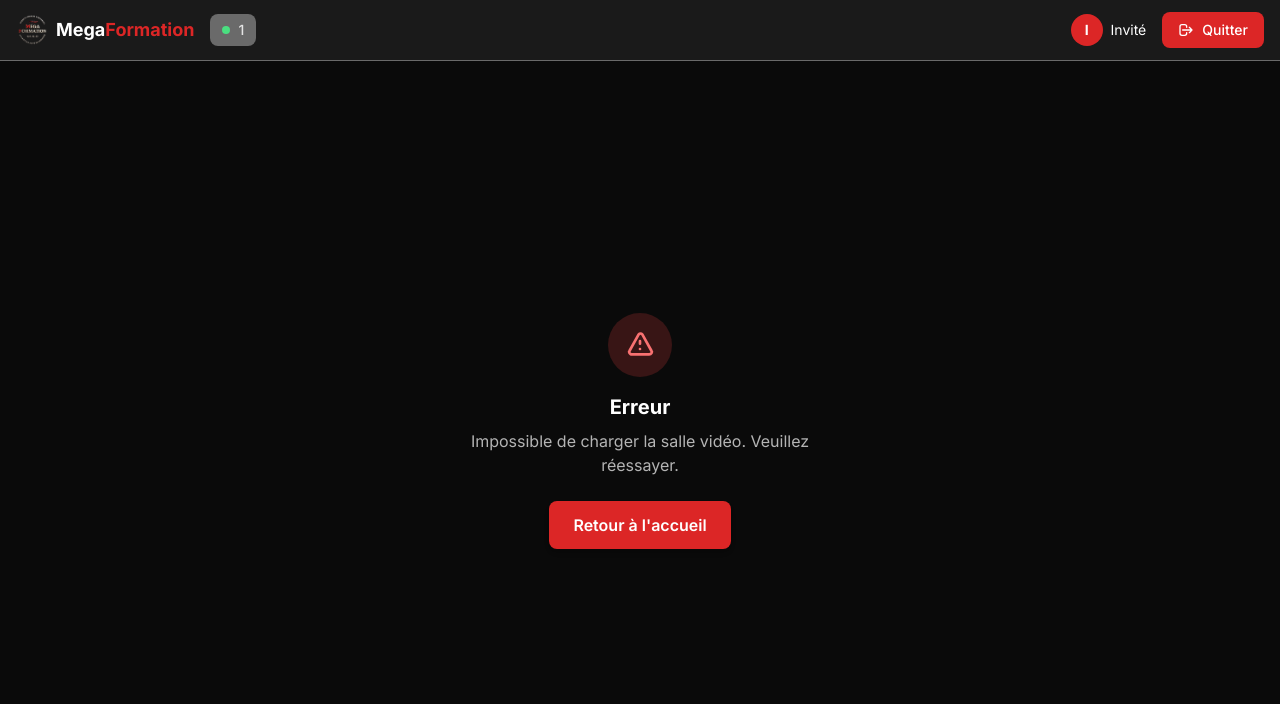
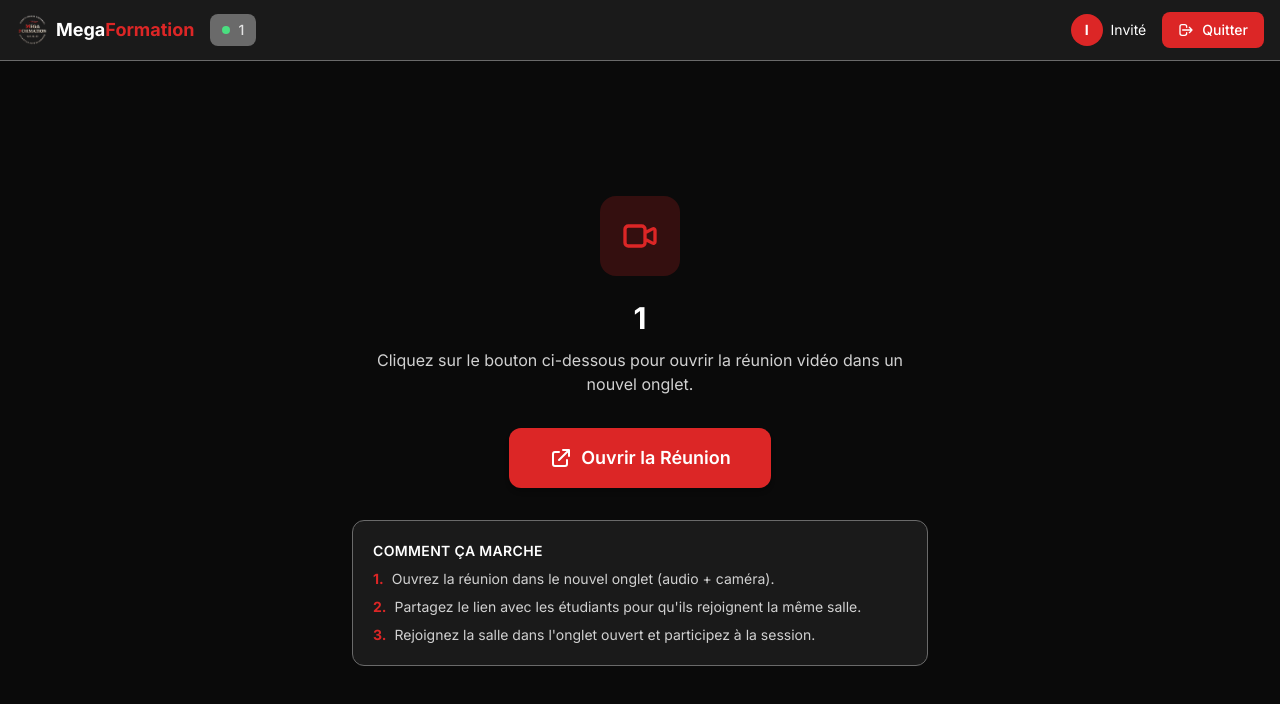
Before and after one commit to jilani852/megaformation, a React (Vite) app in the folder frontend/: page /session/1 in a window 1280 px wide. Shown: the top 704 px of the page. Built offline with nearby package versions, Linux system fonts and the light colour scheme; no server answers; the HTML template or start-up script is replaced by a standard one.

Commit message:
Open Jitsi meeting in new tab to bypass 5-min embed limit

```diff
--- a/frontend/src/pages/VideoRoom.jsx
+++ b/frontend/src/pages/VideoRoom.jsx
@@ -5,112 +5,25 @@ function VideoRoom() {
   const { code } = useParams();
   const location = useLocation();
   const navigate = useNavigate();
-  const jitsiContainerRef = useRef(null);
-  const jitsiApiRef = useRef(null);
   const mediaRecorderRef = useRef(null);
   const chunksRef = useRef([]);
   const streamsRef = useRef([]);
   const audioContextRef = useRef(null);
   const timerRef = useRef(null);
   const hadAudioRef = useRef(true);
-  const [loading, setLoading] = useState(true);
-  const [error, setError] = useState('');
   const [isRecording, setIsRecording] = useState(false);
   const [recordingTime, setRecordingTime] = useState(0);
   const [recordingError, setRecordingError] = useState('');
   const [showRecordingHint, setShowRecordingHint] = useState(false);
-  const [recordingHadAudio, setRecordingHadAudio] = useState(true);
 
   const userName = location.state?.userName || 'Invité';
   const sessionName = location.state?.sessionName || code;
   const isTeacher = location.state?.isTeacher === true;
 
+  const roomName = `MegaFormation-${code}`;
+  const meetingUrl = `https://meet.jit.si/${roomName}#userInfo.displayName=${encodeURIComponent(JSON.stringify(userName))}`;
+
   useEffect(() => {
-    const loadJitsiScript = () => {
-      return new Promise((resolve, reject) => {
-        if (document.getElementById('jitsi-script')) {
-          resolve();
-          return;
-        }
-        const script = document.createElement('script');
-        script.id = 'jitsi-script';
-        script.src = 'https://meet.jit.si/external_api.js';
-        script.async = true;
-        script.onload = resolve;
-        script.onerror = reject;
-        document.head.appendChild(script);
-      });
-    };
-
-    const initJitsi = async () => {
-      try {
-        await loadJitsiScript();
-
-        if (jitsiApiRef.current) {
-          jitsiApiRef.current.dispose();
-        }
-
-        const domain = 'meet.jit.si';
-        const roomName = `MegaFormation-${code}`;
-
-        const options = {
-          roomName,
-          width: '100%',
-          height: '100%',
-          parentNode: jitsiContainerRef.current,
-          userInfo: {
-            displayName: userName,
-          },
-          configOverwrite: {
-            startWithAudioMuted: false,
-            startWithVideoMuted: false,
-            prejoinPageEnabled: false,
-            disableDeepLinking: true,
-            defaultLanguage: 'fr',
-            enableNoiseSuppression: true,
-            enableEchoCancellation: true,
-            micDeviceId: null,
-            toolbarButtons: [
-              'microphone', 'camera', 'desktop', 'chat',
-              'raisehand', 'participants', 'tileview',
-              'fullscreen', 'hangup', 'settings',
-            ],
-          },
-          interfaceConfigOverwrite: {
-            filmStripOnly: false,
-            SHOW_JITSI_WATERMARK: false,
-            SHOW_WATERMARK_FOR_GUESTS: false,
-            SHOW_BRAND_WATERMARK: false,
-            DEFAULT_BACKGROUND: '#1a1a1a',
-            TOOLBAR_ALWAYS_VISIBLE: true,
-            DISABLE_JOIN_LEAVE_NOTIFICATIONS: false,
-            SHOW_CHROME_EXTENSION_BANNER: false,
-            FILM_STRIP_MAX_HEIGHT: 120,
-            TILE_VIEW_MAX_COLUMNS: 4,
-          },
-        };
-
-        const api = new window.JitsiMeetExternalAPI(domain, options);
-        jitsiApiRef.current = api;
-
-        api.addEventListener('readyToClose', () => {
-          navigate('/');
-        });
-
-        api.addEventListener('participantJoined', (participant) => {
-          console.log('Participant joined:', participant);
-        });
-
-        setLoading(false);
-      } catch (err) {
-        console.error('Jitsi error:', err);
-        setError('Impossible de charger la salle vidéo. Veuillez réessayer.');
-        setLoading(false);
-      }
-    };
-
-    initJitsi();
-
     return () => {
       if (timerRef.current) {
         clearInterval(timerRef.current);
@@ -123,19 +36,15 @@ function VideoRoom() {
         stream.getTracks().forEach((t) => t.stop());
       });
       streamsRef.current = [];
-      if (jitsiApiRef.current) {
-        jitsiApiRef.current.dispose();
-        jitsiApiRef.current = null;
-      }
     };
-  }, [code, userName, navigate]);
+  }, []);
+
+  const handleOpenMeeting = () => {
+    window.open(meetingUrl, '_blank', 'noopener,noreferrer');
+  };
 
   const handleLeave = () => {
     if (isRecording) stopRecording();
-    if (jitsiApiRef.current) {
-      jitsiApiRef.current.dispose();
-      jitsiApiRef.current = null;
-    }
     navigate('/');
   };
 
@@ -164,7 +73,6 @@ function VideoRoom() {
   const startRecording = async () => {
     setRecordingError('');
     setShowRecordingHint(true);
-    setRecordingHadAudio(true);
     hadAudioRef.current = true;
     try {
       if (!navigator.mediaDevices || !navigator.mediaDevices.getUserMedia) {
@@ -216,7 +124,6 @@ function VideoRoom() {
           }
 
           recordingStream = new MediaStream(finalTracks);
-          setRecordingHadAudio(hasAudio);
           hadAudioRef.current = hasAudio;
 
           screenStream.getVideoTracks()[0].addEventListener('ended', () => {
@@ -245,7 +152,6 @@ function VideoRoom() {
         });
         tracks.push(userStream);
         recordingStream = userStream;
-        setRecordingHadAudio(true);
         hadAudioRef.current = true;
       }
 
@@ -278,7 +184,7 @@ function VideoRoom() {
         cleanupRecordingStreams();
         if (!hadAudioRef.current) {
           setRecordingError(
-            'Vidéo téléchargée mais AUCUN son capturé. Pour enregistrer le son, lors du partage d\'écran, sélectionnez l\'ONGLET de la réunion et cochez "Partager le son de l\'onglet" (ou activez votre micro).'
+            'Vidéo téléchargée mais AUCUN son capturé. Pour enregistrer le son des autres participants, sélectionnez l\'ONGLET de la réunion Jitsi lors du partage d\'écran et cochez "Partager le son de l\'onglet".'
           );
         }
       };
@@ -390,7 +296,7 @@ function VideoRoom() {
       {showRecordingHint && isRecording && (
         <div className="bg-yellow-900/30 border-b border-yellow-700/30 px-4 py-2 text-yellow-300 text-sm text-center">
           <strong>Astuce audio:</strong> Pour enregistrer le son des autres participants,
-          choisissez l'<strong>onglet de la réunion</strong> dans le partage d'écran
+          sélectionnez l'<strong>onglet de la réunion Jitsi</strong> dans le partage d'écran
           et cochez <strong>"Partager le son de l'onglet"</strong>.
         </div>
       )}
@@ -401,39 +307,61 @@ function VideoRoom() {
         </div>
       )}
 
-      <main className="flex-1 relative">
-        {loading && (
-          <div className="absolute inset-0 flex items-center justify-center bg-dark-900 z-10">
-            <div className="text-center">
-              <div className="animate-spin rounded-full h-16 w-16 border-4 border-primary-500 border-t-transparent mx-auto mb-4"></div>
-              <p className="text-white text-lg font-medium">Connexion à la session...</p>
-              <p className="text-dark-400 text-sm mt-2">Patientez pendant que nous préparons votre salle</p>
-            </div>
+      <main className="flex-1 relative flex items-center justify-center p-6">
+        <div className="max-w-xl w-full text-center">
+          <div className="w-20 h-20 bg-primary-500/20 rounded-2xl flex items-center justify-center mx-auto mb-6">
+            <svg className="w-10 h-10 text-primary-500" fill="none" stroke="currentColor" viewBox="0 0 24 24">
+              <path strokeLinecap="round" strokeLinejoin="round" strokeWidth={2} d="M15 10l4.553-2.276A1 1 0 0121 8.618v6.764a1 1 0 01-1.447.894L15 14M5 18h8a2 2 0 002-2V8a2 2 0 00-2-2H5a2 2 0 00-2 2v8a2 2 0 002 2z" />
+            </svg>
           </div>
-        )}
 
-        {error && (
-          <div className="absolute inset-0 flex items-center justify-center bg-dark-900 z-10">
-            <div className="text-center max-w-md mx-auto p-8">
-              <div className="w-16 h-16 bg-red-500/20 rounded-full flex items-center justify-center mx-auto mb-4">
-                <svg className="w-8 h-8 text-red-400" fill="none" stroke="currentColor" viewBox="0 0 24 24">
-                  <path strokeLinecap="round" strokeLinejoin="round" strokeWidth={2} d="M12 9v2m0 4h.01m-6.938 4h13.856c1.54 0 2.502-1.667 1.732-2.5L13.732 4c-.77-.833-1.964-.833-2.732 0L4.082 16.5c-.77.833.192 2.5 1.732 2.5z" />
-                </svg>
-              </div>
-              <h3 className="text-white text-xl font-bold mb-2">Erreur</h3>
-              <p className="text-dark-400 mb-6">{error}</p>
-              <button onClick={handleLeave} className="btn-primary">
-                Retour à l'accueil
-              </button>
-            </div>
+          <h2 className="text-2xl md:text-3xl font-bold text-white mb-3">
+            {sessionName}
+          </h2>
+          <p className="text-dark-300 mb-8">
+            Cliquez sur le bouton ci-dessous pour ouvrir la réunion vidéo dans un nouvel onglet.
+          </p>
+
+          <button
+            onClick={handleOpenMeeting}
+            className="btn-primary text-lg py-4 px-10 rounded-xl inline-flex items-center justify-center gap-2 mb-8"
+          >
+            <svg className="w-6 h-6" fill="none" stroke="currentColor" viewBox="0 0 24 24">
+              <path strokeLinecap="round" strokeLinejoin="round" strokeWidth={2} d="M10 6H6a2 2 0 00-2 2v10a2 2 0 002 2h10a2 2 0 002-2v-4M14 4h6m0 0v6m0-6L10 14" />
+            </svg>
+            Ouvrir la Réunion
+          </button>
+
+          <div className="bg-dark-800 border border-dark-700 rounded-xl p-5 text-left">
+            <h3 className="text-white font-semibold mb-2 text-sm uppercase tracking-wide">
+              Comment ça marche
+            </h3>
+            <ul className="text-dark-300 text-sm space-y-2">
+              <li className="flex items-start gap-2">
+                <span className="text-primary-500 font-bold">1.</span>
+                Ouvrez la réunion dans le nouvel onglet (audio + caméra).
+              </li>
+              <li className="flex items-start gap-2">
+                <span className="text-primary-500 font-bold">2.</span>
+                Partagez le lien avec les étudiants pour qu'ils rejoignent la même salle.
+              </li>
+              {isTeacher ? (
+                <li className="flex items-start gap-2">
+                  <span className="text-primary-500 font-bold">3.</span>
+                  Pour enregistrer, revenez sur cette page et cliquez sur{" "}
+                  <strong className="text-white">Enregistrer</strong>. Lors du partage d'écran,
+                  choisissez l'<strong className="text-white">onglet de la réunion</strong> et
+                  cochez <strong className="text-white">"Partager le son de l'onglet"</strong>.
+                </li>
+              ) : (
+                <li className="flex items-start gap-2">
+                  <span className="text-primary-500 font-bold">3.</span>
+                  Rejoignez la salle dans l'onglet ouvert et participez à la session.
+                </li>
+              )}
+            </ul>
           </div>
-        )}
-
-        <div
-          ref={jitsiContainerRef}
-          className="w-full h-full"
-          style={{ display: loading || error ? 'none' : 'block' }}
-        />
+        </div>
       </main>
     </div>
   );
```
